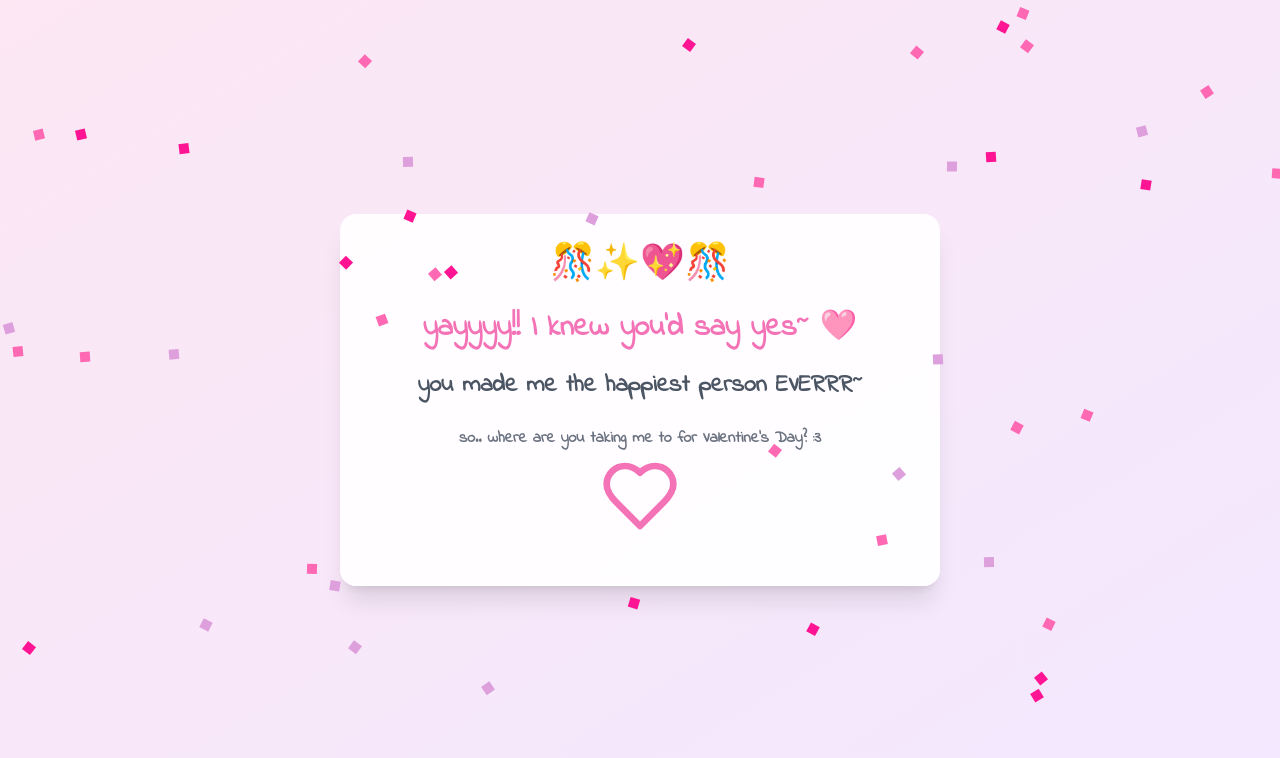
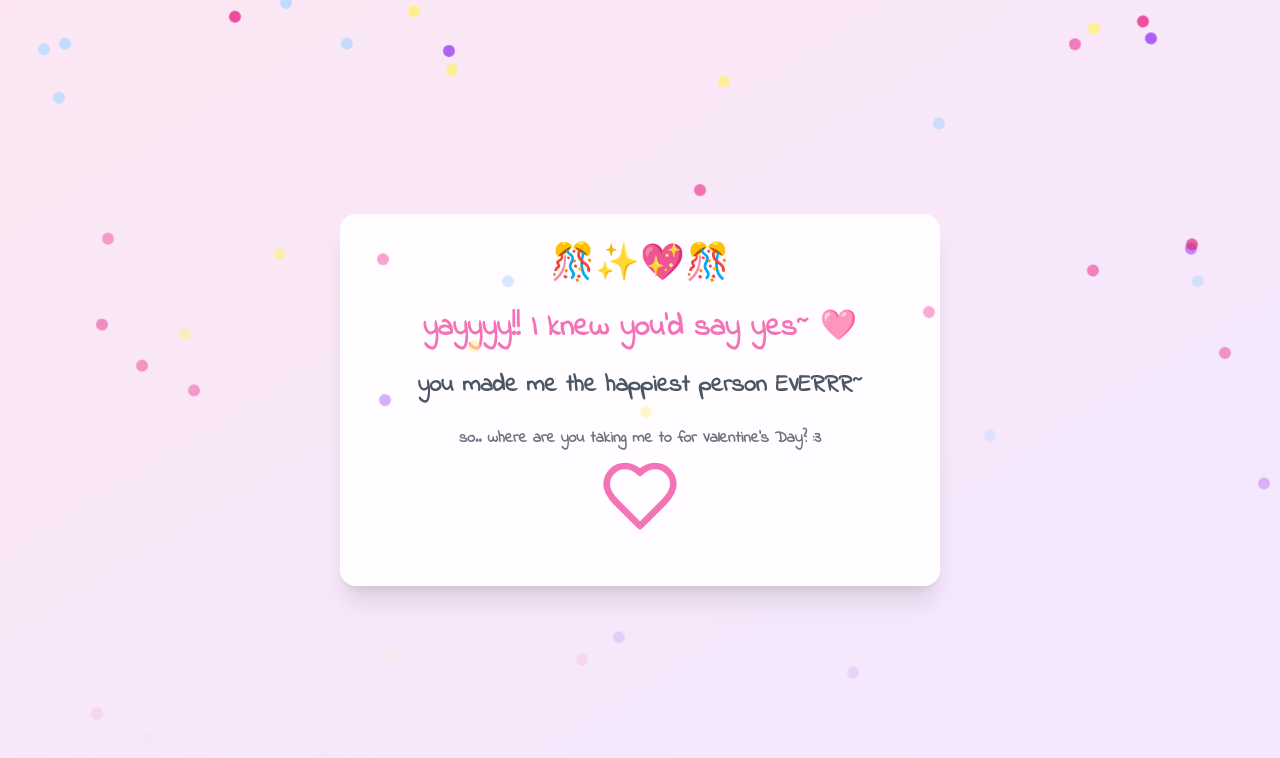
Before and after one commit to chocological13/valentine-card, a Next.js app: page / in a window 1280 px wide. Both pictures are taken after a click on the button "Yes". Shown: the top 758 px of the page. Built offline with nearby package versions, Linux system fonts and the light colour scheme.

Commit message:
feat: confetti! 🩷

```diff
--- a/app/(home)/_components/ValentinesPage.tsx
+++ b/app/(home)/_components/ValentinesPage.tsx
@@ -7,6 +7,7 @@ export const ValentinesPage = () => {
     const [count, setCount] = useState(0);
     const [stage, setStage] = useState(0);
     const [showConfetti, setShowConfetti] = useState(false);
+    const [hearts, setHearts] = useState([]);
 
     const messages = [
         "will you be my Valentine?",
@@ -21,7 +22,7 @@ export const ValentinesPage = () => {
         "please? please? pleaseeee?",
         "MEANIEEEEEE 😭",
         "i'm gonna haunt you tonight 😼",
-        "say yes now!!! ..or imma tell yo momma 😈",
+        "say yes now!!! ..or imma tell yo momma >:C",
     ];
 
 
@@ -68,6 +69,15 @@ export const ValentinesPage = () => {
         return sizes[Math.min(count, sizes.length - 1)];
     }
 
+    const confettiColors = [
+        "bg-pink-400",
+        "bg-pink-500",
+        "bg-pink-600",
+        "bg-purple-500",
+        "bg-blue-200",
+        "bg-yellow-200"
+    ]
+
     const successMessages = [
         "yayyyy!! I knew you'd say yes~ 🩷",
         "you made me the happiest person EVERRR~",
@@ -79,15 +89,15 @@ export const ValentinesPage = () => {
             className="min-h-screen bg-gradient-to-br from-pink-100 to-purple-100 flex flex-col items-center justify-center p-4">
             {showConfetti && (
                 <div className="fixed inset-0 z-50">
-                    {[...Array(50)].map((_, i) => (
+                    {[...Array(75)].map((_, i) => (
                         <div
                             key={i}
-                            className="absolute animate-confetti"
+                            className={`absolute w-3 h-3 rounded-full ${confettiColors[Math.floor(Math.random() * confettiColors.length)]} animate-confetti`}
                             style={{
-                                left: `${Math.random() * 100}%`,
-                                top: `-5%`,
-                                animationDelay: `${Math.random() * 3}s`,
-                                backgroundColor: ['#ff69b4', '#ff1493', '#ff69b4', '#dda0dd'][Math.floor(Math.random() * 4)]
+                                left: `${Math.random() * 100}vw`,
+                                top: '-20px',
+                                animationDelay: `${Math.random() * 4}s`,
+                                animationDuration: `${2 + Math.random() * 2}s`
                             }}
                         />
                     ))}
--- a/app/globals.css
+++ b/app/globals.css
@@ -23,14 +23,39 @@ body {
 @keyframes confetti {
   0% {
     transform: translateY(0) rotate(0deg);
+    opacity: 1;
   }
   100% {
-    transform: translateY(100vh) rotate(360deg);
+    transform: translateY(100vh) rotate(1080deg);
+    opacity: 0;
   }
 }
 
+@keyframes float {
+  0% {
+    transform: translateY(0) scale(1);
+    opacity: 1;
+  }
+  100% {
+    transform: translateY(-100px) scale(0);
+    opacity: 0;
+  }
+}
+
+@keyframes fade-in {
+  from { opacity: 0; transform: translateY(20px); }
+  to { opacity: 1; transform: translateY(0); }
+}
+
 .animate-confetti {
-  width: 10px;
-  height: 10px;
-  animation: confetti 3s linear infinite;
+  position: absolute;
+  animation: confetti 5s ease-in-out infinite;
 }
+
+.animate-float {
+  animation: float 2s ease-out forwards;
+}
+
+.animate-fade-in {
+  animation: fade-in 0.5s ease-out forwards;
+}
```
